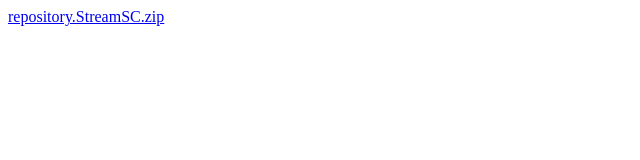
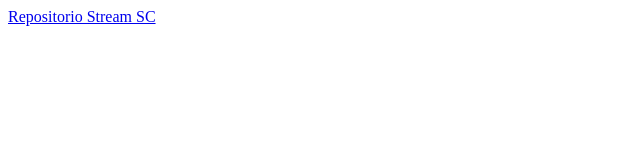
Before and after one commit to moi1301/StreamSC, a plain HTML site: page index.html in a window 1280 px wide. Shown: the full height of the page, 0-640 px from the left. Drawn offline with Linux system fonts and the light colour scheme.

Commit message:
Update index.html

```diff
--- a/index.html
+++ b/index.html
@@ -1,2 +1,2 @@
 <!DOCTYPE html>
-<a href="Repositorio Stream SC">repository.StreamSC.zip</a><br></br>
+<a href="repository.StreamSC.zip">Repositorio Stream SC</a><br></br>
```
